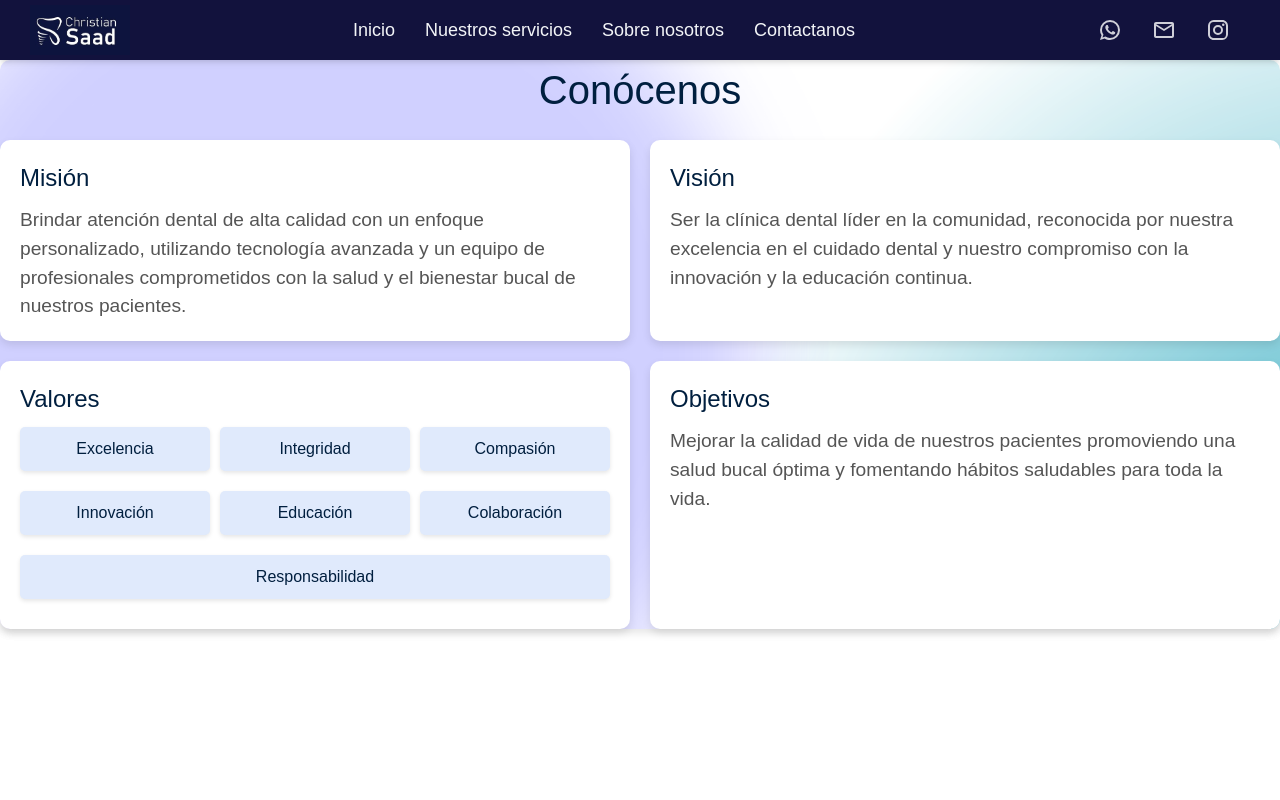
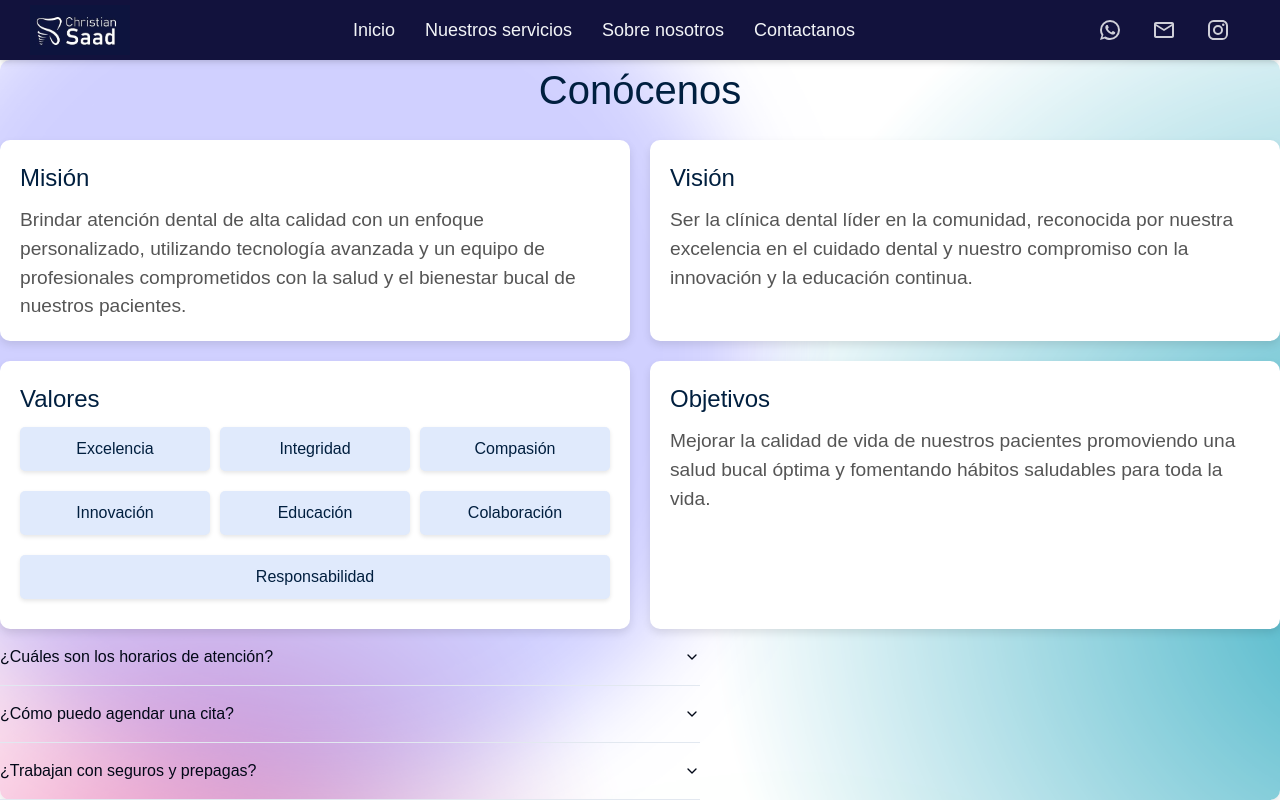
Before and after one commit to FedericoHerreraa/web-odontologia, a React (Vite) app: page /sobreNosotros in a window 1280 px wide. Built offline with nearby package versions, Linux system fonts and the light colour scheme.

Commit message:
accordion

```diff
--- /dev/null
+++ b/src/components/preguntas/Preguntas.jsx
@@ -0,0 +1,31 @@
+import {
+    Accordion,
+    AccordionContent,
+    AccordionItem,
+    AccordionTrigger,
+  } from "@/components/ui/accordion"
+
+  export function AccordionDemo() {
+    return (
+      <Accordion type="single" collapsible className="w-full" style={{width: 700, display: "flex",  flexDirection: "column", justifyContent: "center", alignContent: "center"}}>
+        <AccordionItem value="item-1">
+          <AccordionTrigger>¿Cuáles son los horarios de atención?</AccordionTrigger>
+          <AccordionContent>
+            Los Horarios de Atención son de 9:00 AM hasta 18:30 PM
+          </AccordionContent>
+        </AccordionItem>
+        <AccordionItem value="item-2">
+          <AccordionTrigger>¿Cómo puedo agendar una cita?</AccordionTrigger>
+          <AccordionContent>
+          Puedes agendar una cita llamando a nuestro número de contacto, enviándonos un correo electrónico, o a través de nuestro sistema de citas en línea en nuestro sitio web.
+          </AccordionContent>
+        </AccordionItem>
+        <AccordionItem value="item-3">
+          <AccordionTrigger>¿Trabajan con seguros y prepagas?</AccordionTrigger>
+          <AccordionContent>
+            No trabajamos con seguros o prepagas. El consultorio es 100% privado.
+          </AccordionContent>
+        </AccordionItem>
+      </Accordion>
+    )
+  }
--- a/src/pages/sobre-nosotros/SobreNosotros.jsx
+++ b/src/pages/sobre-nosotros/SobreNosotros.jsx
@@ -1,4 +1,5 @@
 
+import { AccordionDemo } from '@/components/preguntas/Preguntas';
 import styles from './SobreNosotros.module.css';
 
 export default function SobreNosotros() {
@@ -47,7 +48,7 @@ export default function SobreNosotros() {
                     </div>
                 </div>
             </div>
-
+            <AccordionDemo/>
         </div>
     );
 }
```
Also changed, not shown: src/components/carousel/SimpleSlider.jsx (+1 -40 lines), 1 other file (tests, documents, lock files or other folders).
